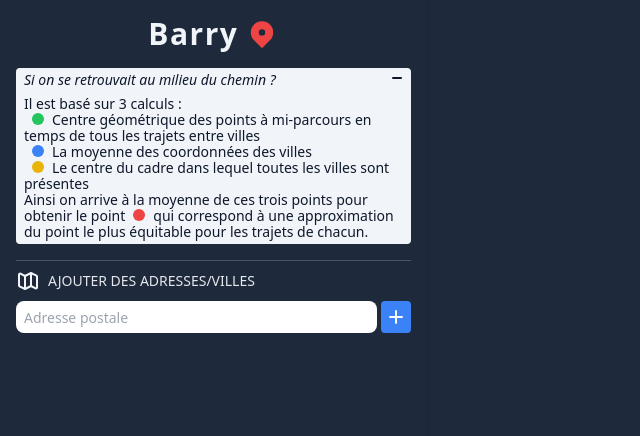
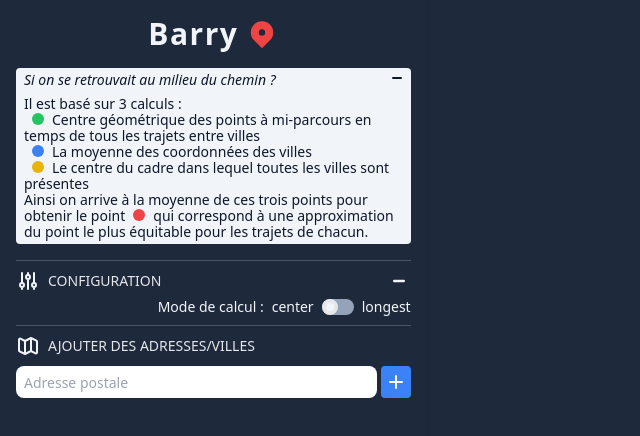
Before and after one commit to npanti/barry-main, a website built with Vite: page src/pug/sidebar.pug in a window 1280 px wide. Shown: the whole page, without its empty margins (0-640 px from the left). Built offline with nearby package versions, Linux system fonts and the light colour scheme; what geotiff would draw is missing.

Commit message:
Add selection for calculation option

```diff
--- a/src/js/actions/calculate.js
+++ b/src/js/actions/calculate.js
@@ -34,7 +34,7 @@ window.$barry.calculate = () => {
   );
 
   // Define the three calculation methods and their corresponding weights
-  const methods = [longMiddle(), average(), center()];
+  const methods = [longMiddle(window.$barry.calculateModeCenter), average(), center()];
   const verbalMethods = ["longMiddle", "average", "center"];
   const weightMethods = [10, 2, 1];
 
--- /dev/null
+++ b/src/js/actions/changeCalcModeCenter.js
@@ -0,0 +1,7 @@
+window.$barry.changeCalcModeCenter = () => {
+  if ("longest" === window.$barry.calculateMode) {
+    window.$barry.calculateModeCenter = "longest";
+  } else {
+    window.$barry.calculateModeCenter = "center";
+  }
+};
--- a/src/js/app.js
+++ b/src/js/app.js
@@ -10,6 +10,7 @@ import "./actions/canPlace";
 import "./actions/changeCalcMode";
 import "./actions/changeCalcTransport";
 import "./actions/changeCalcToll";
+import "./actions/changeCalcModeCenter"
 import "./actions/changeLogMode";
 import "./actions/log";
 import "./actions/managePOI";
--- a/src/js/globals.js
+++ b/src/js/globals.js
@@ -25,6 +25,7 @@ window.$barry = {
   calculateMode: "time",           // Calculation mode (e.g., by time)
   calculateTransport: "Voiture",   // Transport type (e.g., car)
   calculateToll: true,             // Whether to include tolls
+  calculateModeCenter: "center",      // Center calculation mode (e.g., by time)
 
   // Data containers
   addressesCount: 0,               // Number of addresses
--- a/src/js/methods/longMiddle.js
+++ b/src/js/methods/longMiddle.js
@@ -1,7 +1,7 @@
 // import { calcPath } from "../map/calcPath";
 import { calcPath_osm } from "../map/calcPath_osm";
 // Method to compute the midpoint of the longest path between all given places
-export const longMiddle = () => {
+export const longMiddle = (mode = 'center') => {
   return new Promise((resolve, reject) => {
     // Log start of multi-route computations
     window.$barry.log("Je calcule tous les chemins !", 1);
@@ -32,6 +32,35 @@ export const longMiddle = () => {
     // Once all routes are calculated, determine the longest one
     Promise.all(prms)
       .then((values) => {
+        // If mode is 'longest', find and compute only the midpoint of the longest route
+        if (mode === 'longest') {
+          window.$barry.log("Je calcule le midpoint du trajet le plus long.", 1);
+          // Determine longest route based on calculateMode
+          const longest = values.reduce((max, curr) =>
+            (window.$barry.calculateMode === "time"
+              ? parseFloat(curr.totalTime) > parseFloat(max.totalTime)
+              : parseFloat(curr.totalDistance) > parseFloat(max.totalDistance)
+            ) ? curr : max
+          , values[0]);
+          // Compute midpoint for the longest route
+          let timeAcc = 0, distAcc = 0, currentInstr = null;
+          const midTime = Math.round(parseFloat(longest.totalTime) / 2);
+          const midDist = Math.round(parseFloat(longest.totalDistance) / 2);
+          for (let i = 0; i < longest.routeInstructions.length; i++) {
+            const instr = longest.routeInstructions[i];
+            timeAcc += parseFloat(instr.duration);
+            distAcc += parseFloat(instr.distance);
+            currentInstr = instr;
+            if ((window.$barry.calculateMode === "time" && timeAcc >= midTime) ||
+                (window.$barry.calculateMode === "distance" && distAcc >= midDist)) break;
+          }
+          const delta = window.$barry.calculateMode === "time"
+            ? (timeAcc - midTime) / parseFloat(currentInstr.duration)
+            : (distAcc - midDist) / parseFloat(currentInstr.distance);
+          const coords = currentInstr.geometry.coordinates;
+          // Return a single midpoint coordinate
+          return [coords[Math.round((1 - delta) * (coords.length - 1))]];
+        }
         window.$barry.log("Je calcule les midpoints de tous les trajets !", 1);
         const midpointPromises = values.map((val) => {
           // Traverse existing routeInstructions to find midpoint
@@ -63,6 +92,12 @@ export const longMiddle = () => {
         return Promise.all(midpointPromises);
       })
       .then((midpoints) => {
+        // If mode is 'longest', resolve directly with that single midpoint
+        if (mode === 'longest') {
+          window.$barry.log("Le midpoint du trajet le plus long est trouvé.", 1);
+          // midpoints is an array with one coordinate
+          return resolve(midpoints[0]);
+        }
         window.$barry.log("Je calcule le centre de tous les midpoints.", 1);
         if (!midpoints.length) {
           return reject("Pas de midpoints trouvés");
--- a/src/pug/sidebar.pug
+++ b/src/pug/sidebar.pug
@@ -14,74 +14,85 @@
 
   include welcome
 
-  //- .h3
-  //-   span
-  //-     svg.h-6.w-6(
-  //-       xmlns="http://www.w3.org/2000/svg",
-  //-       fill="none",
-  //-       viewBox="0 0 24 24",
-  //-       stroke="currentColor"
-  //-     )
-  //-       path(
-  //-         stroke-linecap="round",
-  //-         stroke-linejoin="round",
-  //-         stroke-width="2",
-  //-         d="M12 6V4m0 2a2 2 0 100 4m0-4a2 2 0 110 4m-6 8a2 2 0 100-4m0 4a2 2 0 110-4m0 4v2m0-6V4m6 6v10m6-2a2 2 0 100-4m0 4a2 2 0 110-4m0 4v2m0-6V4"
-  //-       )
-  //-     h3 Configuration
-  //-     a#reduceConfiguration(href="javascript:window.$barry.toggleConfiguration();")
-  //-       svg(
-  //-         xmlns="http://www.w3.org/2000/svg",
-  //-         viewBox="0 0 20 20",
-  //-         fill="currentColor"
-  //-       )
-  //-         path(
-  //-           fill-rule="evenodd",
-  //-           d="M5 10a1 1 0 011-1h8a1 1 0 110 2H6a1 1 0 01-1-1z",
-  //-           clip-rule="evenodd"
-  //-         )
-  //-     a#augmentConfiguration.hide(href="javascript:window.$barry.toggleConfiguration();")
-  //-       svg(
-  //-         xmlns="http://www.w3.org/2000/svg",
-  //-         viewBox="0 0 20 20",
-  //-         fill="currentColor"
-  //-       )
-  //-         path(
-  //-           fill-rule="evenodd",
-  //-           d="M10 5a1 1 0 011 1v3h3a1 1 0 110 2h-3v3a1 1 0 11-2 0v-3H6a1 1 0 110-2h3V6a1 1 0 011-1z",
-  //-           clip-rule="evenodd"
-  //-         )
-  //-   #configuration
-  //-     .form
-  //-       label Calcul du mi-chemin en :
-  //-       span temps
-  //-       .toggle
-  //-         input#toggleCalcMode(
-  //-           type="checkbox",
-  //-           onchange="window.$barry.changeCalcMode();"
-  //-         )
-  //-         label(for="toggleCalcMode")
-  //-       span distance
-  //-     .form
-  //-       label Mode de transport :
-  //-       span voiture
-  //-       .toggle
-  //-         input#toggleCalcTransport(
-  //-           type="checkbox",
-  //-           onchange="window.$barry.changeCalcTransport();"
-  //-         )
-  //-         label(for="toggleCalcTransport")
-  //-       span piéton
-  //-     .form
-  //-       label Autoriser les péages :
-  //-       span oui
-  //-       .toggle
-  //-         input#toggleCalcToll(
-  //-           type="checkbox",
-  //-           onchange="window.$barry.changeCalcToll();"
-  //-         )
-  //-         label(for="toggleCalcToll")
-  //-       span non
+  .h3
+    span
+      svg.h-6.w-6(
+        xmlns="http://www.w3.org/2000/svg",
+        fill="none",
+        viewBox="0 0 24 24",
+        stroke="currentColor"
+      )
+        path(
+          stroke-linecap="round",
+          stroke-linejoin="round",
+          stroke-width="2",
+          d="M12 6V4m0 2a2 2 0 100 4m0-4a2 2 0 110 4m-6 8a2 2 0 100-4m0 4a2 2 0 110-4m0 4v2m0-6V4m6 6v10m6-2a2 2 0 100-4m0 4a2 2 0 110-4m0 4v2m0-6V4"
+        )
+      h3 Configuration
+      a#reduceConfiguration(href="javascript:window.$barry.toggleConfiguration();")
+        svg(
+          xmlns="http://www.w3.org/2000/svg",
+          viewBox="0 0 20 20",
+          fill="currentColor"
+        )
+          path(
+            fill-rule="evenodd",
+            d="M5 10a1 1 0 011-1h8a1 1 0 110 2H6a1 1 0 01-1-1z",
+            clip-rule="evenodd"
+          )
+      a#augmentConfiguration.hide(href="javascript:window.$barry.toggleConfiguration();")
+        svg(
+          xmlns="http://www.w3.org/2000/svg",
+          viewBox="0 0 20 20",
+          fill="currentColor"
+        )
+          path(
+            fill-rule="evenodd",
+            d="M10 5a1 1 0 011 1v3h3a1 1 0 110 2h-3v3a1 1 0 11-2 0v-3H6a1 1 0 110-2h3V6a1 1 0 011-1z",
+            clip-rule="evenodd"
+          )
+    #configuration
+      //- .form
+      //-   label Calcul du mi-chemin en :
+      //-   span temps
+      //-   .toggle
+      //-     input#toggleCalcMode(
+      //-       type="checkbox",
+      //-       onchange="window.$barry.changeCalcMode();"
+      //-     )
+      //-     label(for="toggleCalcMode")
+      //-   span distance
+      //- .form
+      //-   label Mode de transport :
+      //-   span voiture
+      //-   .toggle
+      //-     input#toggleCalcTransport(
+      //-       type="checkbox",
+      //-       onchange="window.$barry.changeCalcTransport();"
+      //-     )
+      //-     label(for="toggleCalcTransport")
+      //-   span piéton
+      //- .form
+      //-   label Autoriser les péages :
+      //-   span oui
+      //-   .toggle
+      //-     input#toggleCalcToll(
+      //-       type="checkbox",
+      //-       onchange="window.$barry.changeCalcToll();"
+      //-     )
+      //-     label(for="toggleCalcToll")
+      //-   span non
+      .form
+        label Mode de calcul :
+        span center
+        .toggle
+          input#toggleCalcModeCenter(
+            type="checkbox",
+            onchange="window.$barry.changeCalcModeCenter();"
+          )
+          label(for="toggleCalcModeCenter")
+        span longest
+
 
   .h3
     span
```
